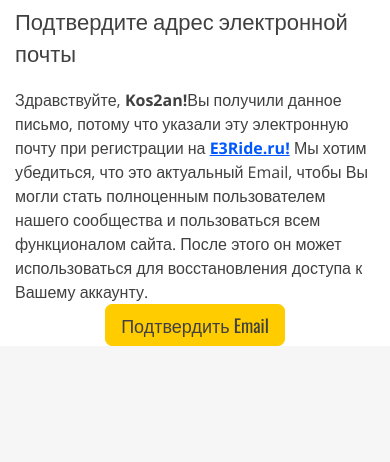
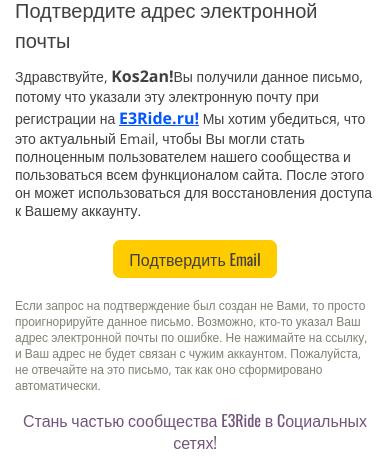
Before and after one commit to DmitryMelkov/startup__email-confirm, a plain HTML site: page index.html in a window 390 px wide. Shown: the part 66-528 px from the top of the page. Drawn offline with nearby package versions, Linux system fonts and the light colour scheme.

Commit message:
add email-confirm result

```diff
--- a/css/style.css
+++ b/css/style.css
@@ -97,6 +97,9 @@ label {
   --nīlā-blue: #0057ff;
   --white: #ffffff;
   --palomino-gold: #d7ac00;
+  --metal-fringe: #827f73;
+  --btn-bg-hover: rgba(215, 172, 0, 0.4);
+  --patrician-purple: #73547d;
 }
 
 
@@ -147,7 +150,6 @@ label {
   line-height: 50px;
   font-weight: 400;
   color: var(--bauhaus);
-  font-family: "Oswald", sans-serif;
 }
 
 .header__logo-img {
@@ -168,7 +170,6 @@ label {
   line-height: 32px;
   font-weight: 400;
   color: var(--bauhaus);
-  font-family: "Oswald", sans-serif;
 }
 
 .content__descr {
@@ -194,9 +195,25 @@ label {
   color: var(--nīlā-blue);
   font-family: "Open Sans", sans-serif;
   text-decoration: underline;
+  transition: opacity .3s ease-in-out;
+}
+
+.content__descr-link:hover {
+  opacity: 0.5;
+}
+
+.content__descr-link:active {
+  opacity: 0.5;
+}
+
+.content__descr-link:focus-visible {
+  opacity: 0.5;
+  outline: none;
 }
 
 .content__btns {
+  margin-top: 20px;
+  margin-bottom: 20px;
   display: flex;
   align-items: center;
   justify-content: center;
@@ -207,8 +224,8 @@ label {
   font-size: 18px;
   line-height: 26px;
   font-weight: 400;
+  font-family: "Oswald", sans-serif;
   color: var(--bauhaus);
-  font-family: "Oswald", sans-serif;
   background-color: var(--usc-gold);
   border-radius: 7px;
   border: 1px solid var(--usc-gold);
@@ -217,5 +234,83 @@ label {
 
 .content__btn:hover {
   border: 1px solid var(--palomino-gold);
-  /* background-color: rgba(var(--palomino-gold), 0.4); */
+  background-color: var(--btn-bg-hover);
 }
+
+.content__btn:active {
+  border: 1px solid var(--palomino-gold);
+  background-color: var(--btn-bg-hover);
+}
+
+.content__btn:focus-visible {
+  border: 1px solid var(--palomino-gold);
+  background-color: var(--btn-bg-hover);
+  outline: none;
+}
+
+.content__descr-bottom {
+  font-size: 12px;
+  line-height: 16px;
+  font-weight: 400;
+  color: var(--metal-fringe);
+  font-family: "Open Sans", sans-serif;
+}
+
+.content__subtitle {
+  margin-top: 15px;
+  font-size: 18px;
+  line-height: 26px;
+  font-weight: 400;
+  color: var(--patrician-purple);
+  text-align: center;
+}
+
+.content__social-list {
+  margin-top: 15px;
+  padding-bottom: 30px;
+  display: flex;
+  align-items: center;
+  justify-content: center;
+  gap: 20px;
+}
+
+.content__social-link {
+  transition: opacity .3s ease-in-out;
+}
+
+.content__social-link:hover {
+  opacity: 0.5;
+}
+
+.content__social-link:active {
+  opacity: 0.5;
+}
+
+.content__social-link:focus-visible {
+  opacity: 0.5;
+  outline: none;
+}
+
+@media (max-width: 429px) {
+  .content__title {
+    padding-top: 10px;
+    margin-bottom: 10px;
+    font-size: 20px;
+    line-height: 30px;
+  }
+
+  .content__descr {
+    font-size: 14px;
+    line-height: 18px;
+  }
+
+  .content__btn {
+    font-size: 16px;
+    line-height: 22px;
+  }
+
+  .content__subtitle {
+    font-size: 16px;
+    line-height: 22px;
+  }
+}
--- a/index.html
+++ b/index.html
@@ -37,8 +37,10 @@
         Подтвердите адрес электронной почты
       </h1>
       <p class="content__descr descr-reset">
-        Здравствуйте, <span class="content__descr-name">Kos2an!</span>Вы получили данное письмо, потому что указали эту электронную почту при регистрации на
-        <a class="content__descr-link" href="#">E3Ride.ru!</a> Мы хотим убедиться, что это актуальный Email, чтобы Вы могли стать полноценным пользователем нашего
+        Здравствуйте, <span class="content__descr-name">Kos2an!</span>Вы получили данное письмо, потому что указали эту
+        электронную почту при регистрации на
+        <a class="content__descr-link" href="#">E3Ride.ru!</a> Мы хотим убедиться, что это актуальный Email, чтобы Вы
+        могли стать полноценным пользователем нашего
         сообщества и пользоваться всем функционалом сайта.
         После этого он может использоваться для восстановления доступа к Вашему аккаунту.
       </p>
@@ -47,6 +49,31 @@
           Подтвердить Email
         </button>
       </div>
+      <p class="content__descr-bottom descr-reset">
+        Если запрос на подтверждение был создан не Вами, то просто проигнорируйте данное письмо. Возможно, кто-то указал
+        Ваш адрес электронной почты по ошибке. Не нажимайте на ссылку, и Ваш адрес не будет связан с чужим аккаунтом.
+        Пожалуйста, не отвечайте на это письмо, так как оно сформировано автоматически.
+      </p>
+      <h2 class="content__subtitle title-reset">
+        Стань частью сообщества E3Ride в Cоциальных сетях!
+      </h2>
+      <ul class="content__social-list">
+        <li class="content__social-item">
+          <a class="content__social-link" href="#">
+            <img src="/img/telegram.png" alt="telegram">
+          </a>
+        </li>
+        <li class="content__social-item">
+          <a class="content__social-link" href="#">
+            <img src="/img/youtube.png" alt="youtube">
+          </a>
+        </li>
+        <li class="content__social-item">
+          <a class="content__social-link" href="#">
+            <img src="/img/vk.png" alt="telegram">
+          </a>
+        </li>
+      </ul>
 
     </div>
   </div>
```
Also changed, not shown: img/telegram.png (added), img/vk.png (added), img/youtube.png (added).
